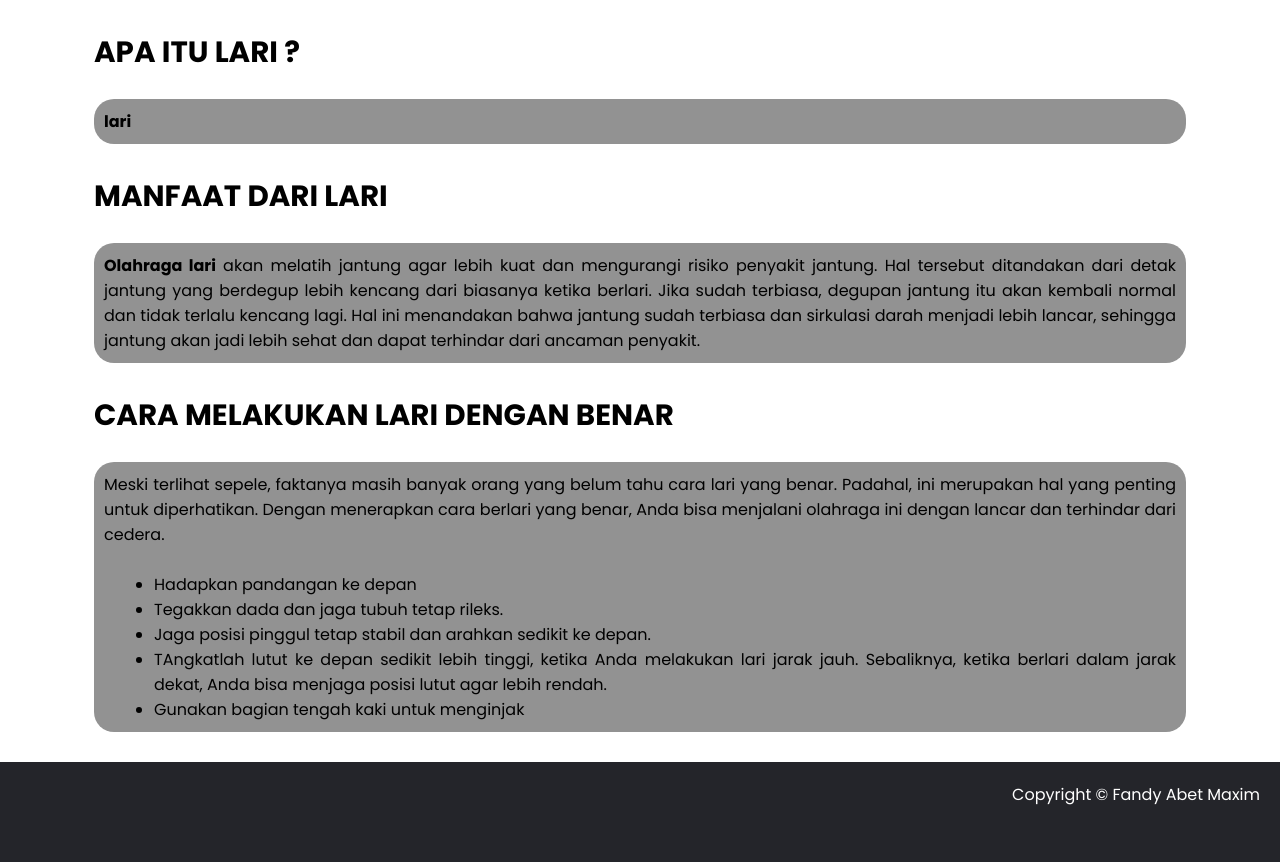
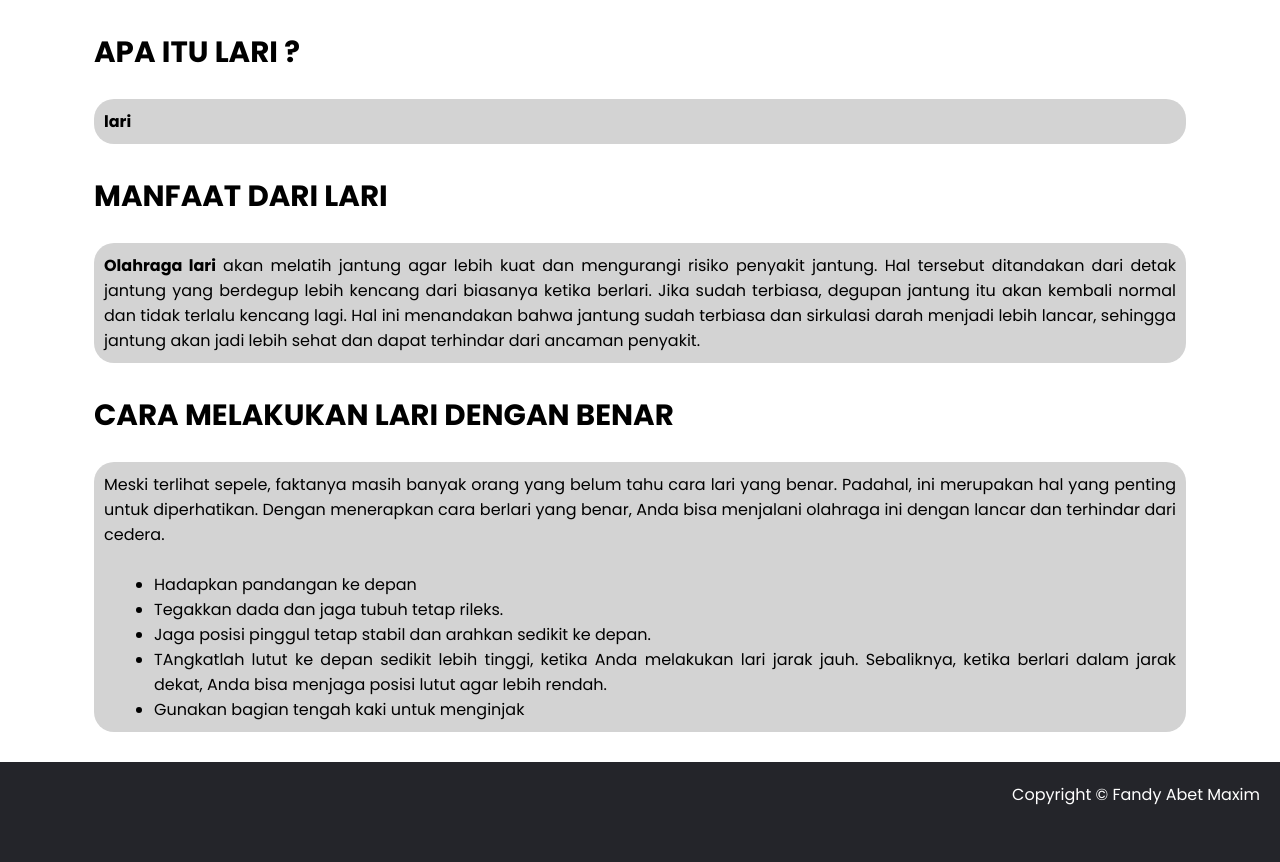
Before and after one commit to MaximHere/Project1-PrProgWeb, a PHP site: page /LARI.html in a window 1280 px wide; the page is wider, and only the part inside the window is pictured. Shown: the part 694-1556 px from the top of that part. Run offline with PHP 8.4, Linux system fonts and the light colour scheme.

Commit message:
tambah background color deskripsi

```diff
--- a/style.css
+++ b/style.css
@@ -215,7 +215,7 @@ main {
 }
 
 .text {
-  background-color: #929292;
+  background-color: #d3d3d3;
   border-radius: 20px;
   padding: 10px;
 }
```
